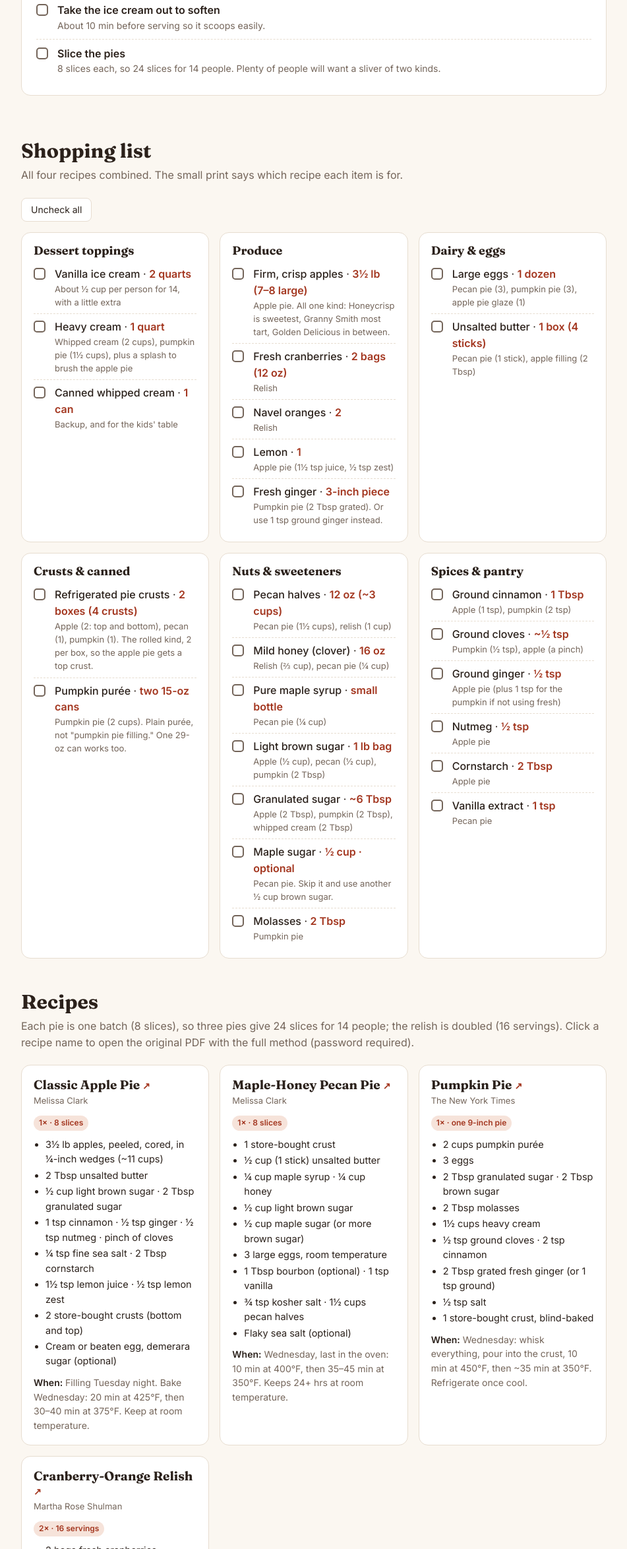
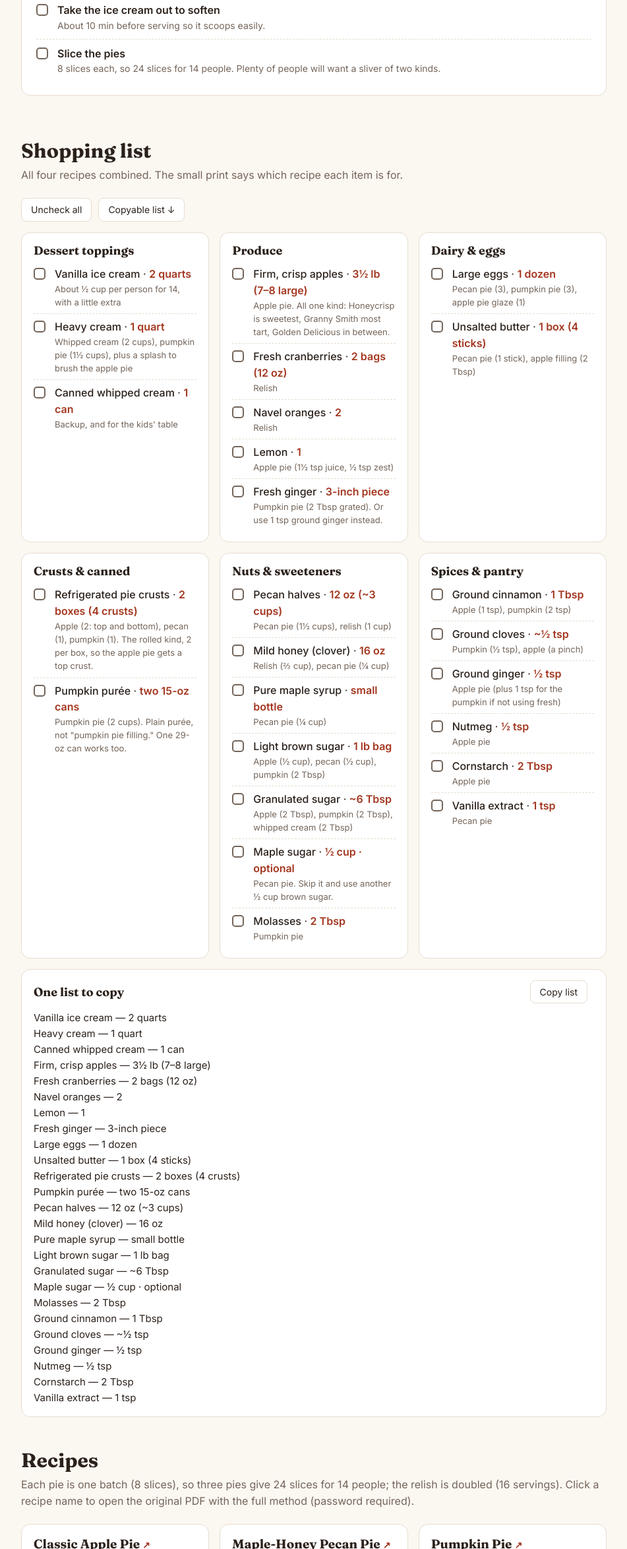
Before and after one commit to dmarttila/thanksgiving-2026, a plain HTML site: page docs/pies.html in a window 1280 px wide. Shown: the part 2408-4756 px from the top of the page at 66% size, without its empty margins (164-1115 px from the left). Drawn offline with Linux system fonts and the light colour scheme.

Commit message:
Pies plan: add a single copyable grocery list
Co-Authored-By: Claude Opus 5.5 <noreply@anthropic.com>

```diff
--- a/docs/pies.html
+++ b/docs/pies.html
@@ -131,6 +131,15 @@ button:hover { border-color: var(--accent); color: var(--accent); }
 
 footer { color: var(--muted); font-size: 13px; padding: 40px 0 60px; border-top: 1px solid var(--line); margin-top: 40px; }
 
+.btnlink { font-size: 14px; padding: 6px 14px; border-radius: 8px; border: 1px solid var(--line); background: var(--surface); color: var(--ink); text-decoration: none; }
+.btnlink:hover { border-color: var(--accent); color: var(--accent); }
+.plain { background: var(--surface); border: 1px solid var(--line); border-radius: 14px; padding: 16px 18px; margin-top: 16px; }
+.plain-head { display: flex; flex-wrap: wrap; align-items: center; gap: 10px; margin-bottom: 10px; }
+.plain-head h3 { font-size: 18px; margin-right: auto; }
+#copy-msg { color: var(--green); font-size: 14px; font-weight: 600; }
+#plain-list { margin: 0; font: 15px/1.6 Inter, system-ui, sans-serif; white-space: pre-wrap; user-select: all; -webkit-user-select: all; }
+@media print { .plain { display: none; } }
+
 @media (max-width: 520px) {
   .timeline li { grid-template-columns: 22px 70px 1fr; }
   .day { padding: 16px; }
@@ -260,7 +269,7 @@ dialog#unlock button[type=submit] { background: var(--accent); color: #fff; bord
 <section id="shopping" class="page">
   <h2>Shopping list</h2>
   <p class="sub">All four recipes combined. The small print says which recipe each item is for.</p>
-  <div class="shop-actions"><button type="button" id="clear-shop">Uncheck all</button></div>
+  <div class="shop-actions"><button type="button" id="clear-shop">Uncheck all</button><a class="btnlink" href="#plain">Copyable list ↓</a></div>
 
   <div class="shop-grid">
     <div class="shop">
@@ -324,6 +333,11 @@ dialog#unlock button[type=submit] { background: var(--accent); color: #fff; bord
       </ul>
     </div>
 
+  </div>
+
+  <div class="plain" id="plain">
+    <div class="plain-head"><h3>One list to copy</h3><button type="button" id="copy-shop">Copy list</button><span id="copy-msg" role="status"></span></div>
+    <pre id="plain-list"></pre>
   </div>
 </section>
 
@@ -455,6 +469,27 @@ dialog#unlock button[type=submit] { background: var(--accent); color: #fff; bord
     });
   });
 
+  // Plain-text grocery list, built from the shopping cards so the two always match
+  var lines = [];
+  document.querySelectorAll('#shopping .shop li').forEach(function (li) {
+    var item = li.querySelector('.item'), qty = li.querySelector('.qty');
+    if (item) lines.push(item.textContent.trim() + (qty ? ' — ' + qty.textContent.trim() : ''));
+  });
+  var listText = lines.join('\n');
+  var pre = document.getElementById('plain-list');
+  pre.textContent = listText;
+  var msg = document.getElementById('copy-msg');
+  document.getElementById('copy-shop').addEventListener('click', function () {
+    function selectIt() {
+      var r = document.createRange(); r.selectNodeContents(pre);
+      var sel = getSelection(); sel.removeAllRanges(); sel.addRange(r);
+      msg.textContent = 'Selected. Press Copy (or \u2318C).';
+    }
+    if (navigator.clipboard && navigator.clipboard.writeText) {
+      navigator.clipboard.writeText(listText).then(function () { msg.textContent = 'Copied!'; setTimeout(function () { msg.textContent = ''; }, 2500); }, selectIt);
+    } else selectIt();
+  });
+
   // Encrypted recipe PDFs: recipes/<name>.pdf.enc = salt16 | iv12 | AES-256-GCM(ciphertext+tag),
   // key = PBKDF2-SHA256("user:pass", salt, 150000).
   var CRED = 'tg26:cred'; // shared with the main plan page
```
